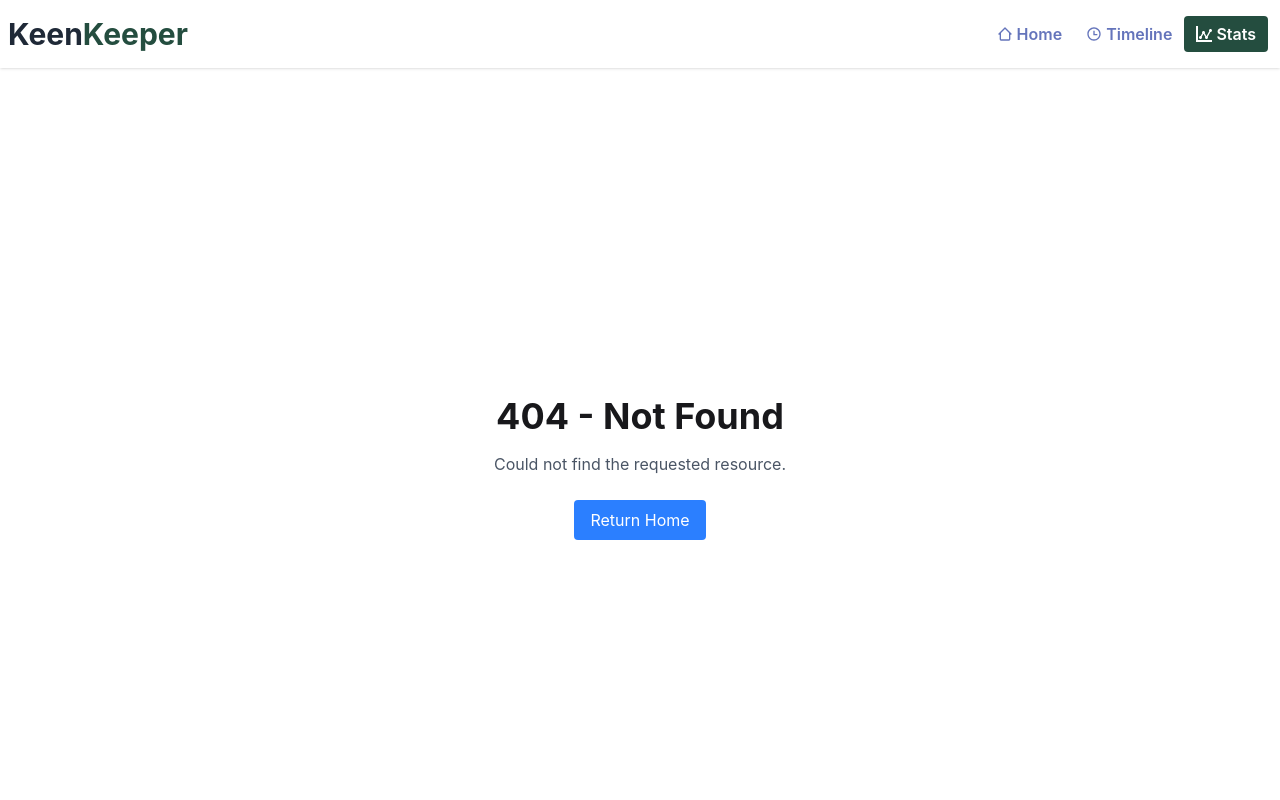
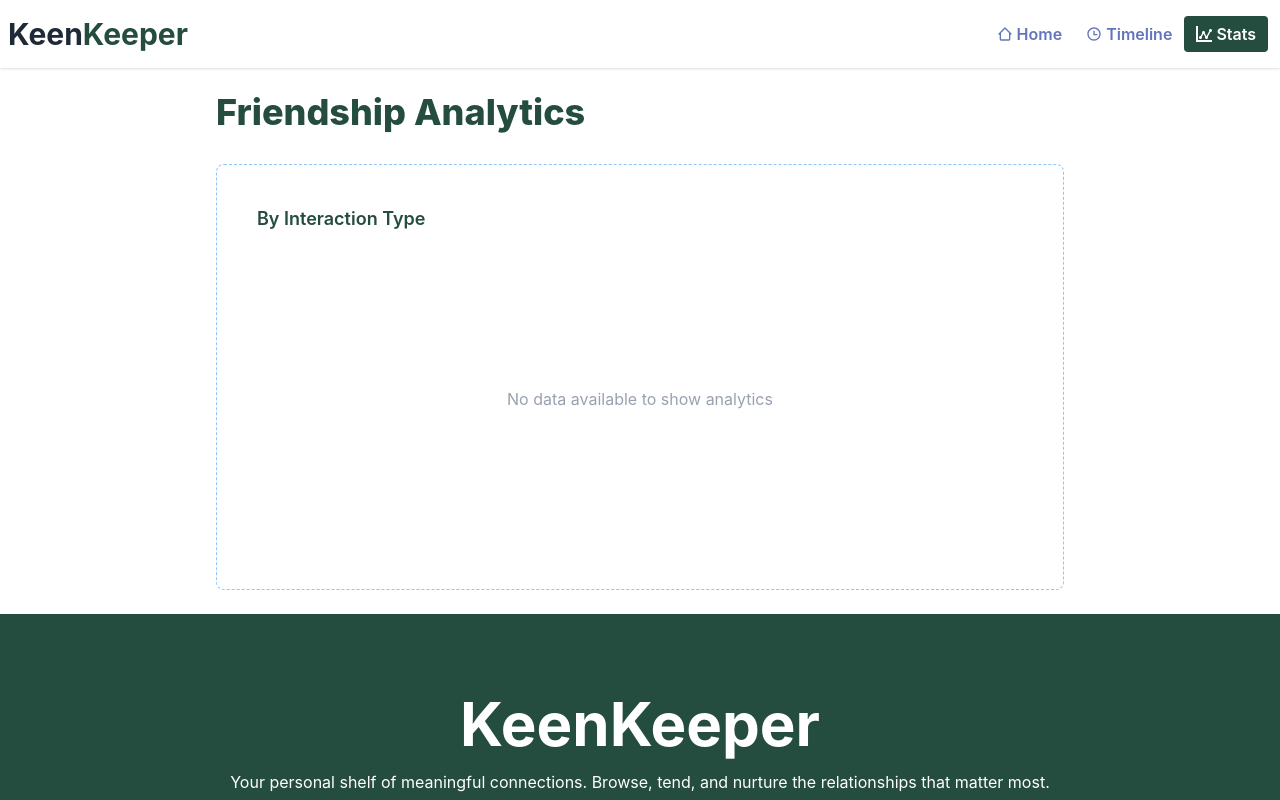
Before and after one commit to rohan-bhau/keen-keeper2, a Next.js app: page /stats in a window 1280 px wide. Before the commit this address had no page. Shown: the top 800 px of the page. Built offline with nearby package versions, Linux system fonts and the light colour scheme.

Commit message:
stats section created

```diff
--- a/package.json
+++ b/package.json
@@ -13,7 +13,8 @@
     "react": "19.2.4",
     "react-dom": "19.2.4",
     "react-icons": "^5.6.0",
-    "react-toastify": "^11.0.5"
+    "react-toastify": "^11.0.5",
+    "recharts": "^3.8.1"
   },
   "devDependencies": {
     "@tailwindcss/postcss": "^4.2.2",
--- /dev/null
+++ b/src/app/stats/page.jsx
@@ -0,0 +1,81 @@
+"use client";
+import React from "react";
+import { useTimeline } from "@/context/TimelineContext";
+import {
+  PieChart,
+  Pie,
+  Cell,
+  ResponsiveContainer,
+  Legend,
+  Tooltip,
+} from "recharts";
+
+const StatsPage = () => {
+  const { timeline } = useTimeline();
+
+  const textCount = timeline.filter((item) => item.type === "Text").length;
+  const callCount = timeline.filter((item) => item.type === "Call").length;
+  const videoCount = timeline.filter((item) => item.type === "Video").length;
+
+
+  const chartData = [
+    { name: "Text", value: textCount },
+    { name: "Call", value: callCount },
+    { name: "Video", value: videoCount },
+  ];
+
+
+  const COLORS = ["#8b5cf6", "#244d3f", "#22c55e"];
+
+  return (
+    <div className="max-w-4xl mx-auto p-6">
+      <h1 className="text-4xl font-extrabold text-[#244d3f] mb-8">
+        Friendship Analytics
+      </h1>
+
+      <div className="border border-dashed border-blue-300 p-10 rounded-lg">
+        <h2 className="text-lg font-semibold text-[#244d3f] mb-4">
+          By Interaction Type
+        </h2>
+
+        <div className="h-[300px] w-full flex justify-center items-center">
+          {timeline.length > 0 ? (
+            <ResponsiveContainer width="100%" height="100%">
+              <PieChart>
+                <Pie
+                  data={chartData}
+                  cx="50%"
+                  cy="50%"
+                  innerRadius={80}
+                  outerRadius={100}
+                  paddingAngle={5}
+                  dataKey="value"
+                >
+                  {chartData.map((entry, index) => (
+                    <Cell
+                      key={`cell-${index}`}
+                      fill={COLORS[index % COLORS.length]}
+                    />
+                  ))}
+                </Pie>
+                <Tooltip />
+                <Legend
+                  iconType="circle"
+                  layout="horizontal"
+                  verticalAlign="bottom"
+                  align="center"
+                />
+              </PieChart>
+            </ResponsiveContainer>
+          ) : (
+            <div className="text-gray-400">
+              No data available to show analytics
+            </div>
+          )}
+        </div>
+      </div>
+    </div>
+  );
+};;
+
+export default StatsPage;
--- a/src/ui/FriendDetailsCard/DetailsPage.jsx
+++ b/src/ui/FriendDetailsCard/DetailsPage.jsx
@@ -25,7 +25,7 @@ const DetailsPage = ({ id }) => {
           <span className="loading loading-spinner text-error"></span>
         </div>
       ) : (
-        <div className="flex flex-col md:flex-row gap-6 px-20 ">
+        <div className="flex flex-col lg:flex-row gap-6 px-20 ">
           <LeftCard friend={friend} />
           <RightCard friend={friend} />
         </div>
```
Also changed, not shown: 1 other file (tests, documents, lock files or other folders).
